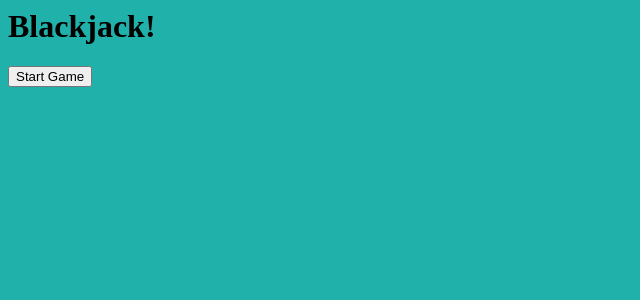
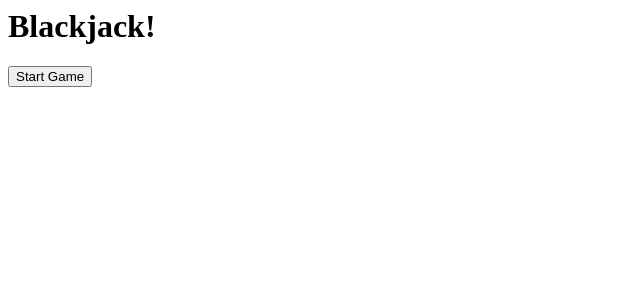
Before and after one commit to gdean123/react-redux-sample, a React app: page / in a window 1280 px wide. Shown: the top 300 px of the page, without its empty margins (0-640 px from the left). Built offline with nearby package versions, Linux system fonts and the light colour scheme.

Commit message:
npm start now starts up the gulp css watcher also

```diff
--- a/index.html
+++ b/index.html
@@ -7,6 +7,6 @@
     </div>
 
     <script src="/static/bundle.js"></script>
-    <link href="/assets/index.css" rel="stylesheet" type="text/css">
+    <link href="/assets/bundle.css" rel="stylesheet" type="text/css">
   </body>
 </html>
--- a/package.json
+++ b/package.json
@@ -3,7 +3,7 @@
   "version": "1.0.0",
   "description": "Sample project for using react and redux",
   "scripts": {
-    "start": "node server.js",
+    "start": "gulp sass:watch & node server.js ",
     "test": "gulp jasmine"
   },
   "repository": {
--- a/src/stylesheets/index.sass
+++ b/src/stylesheets/index.sass
@@ -1,2 +1,2 @@
 body
-  background: lightseagreen
+  background: palegreen
```
